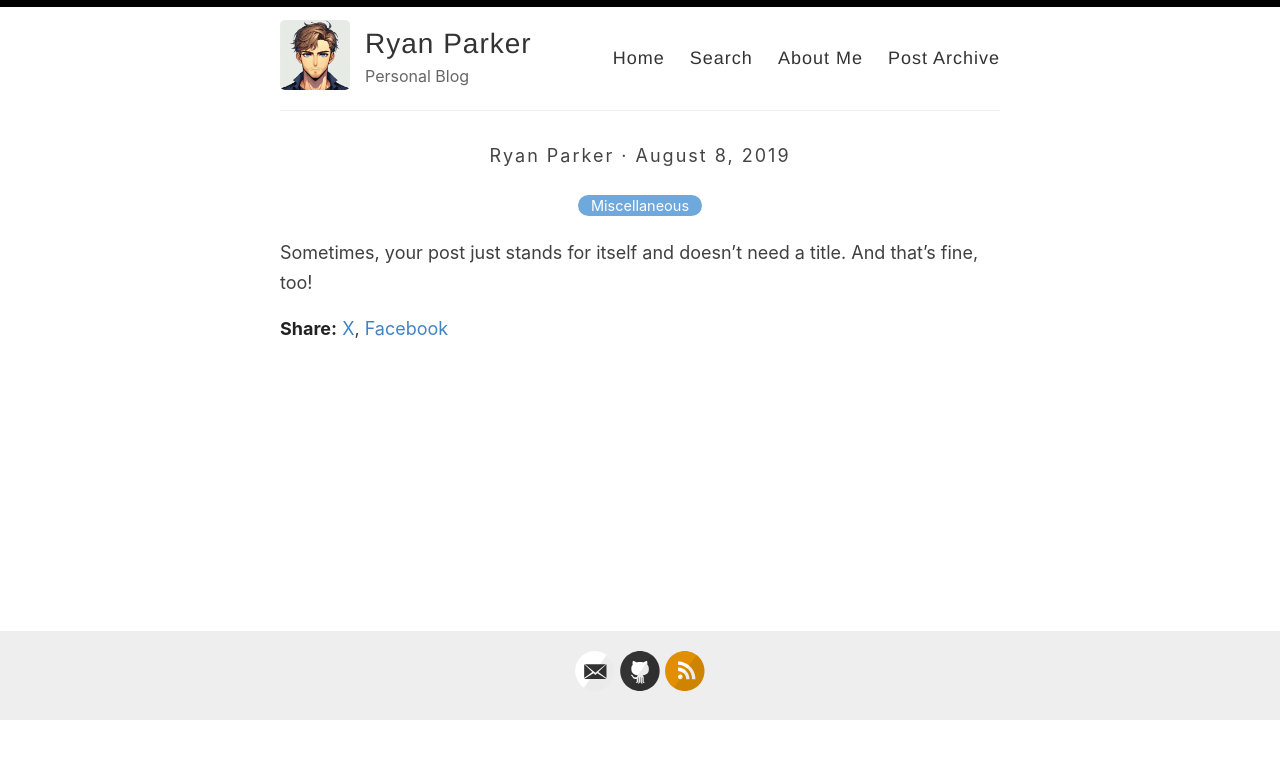
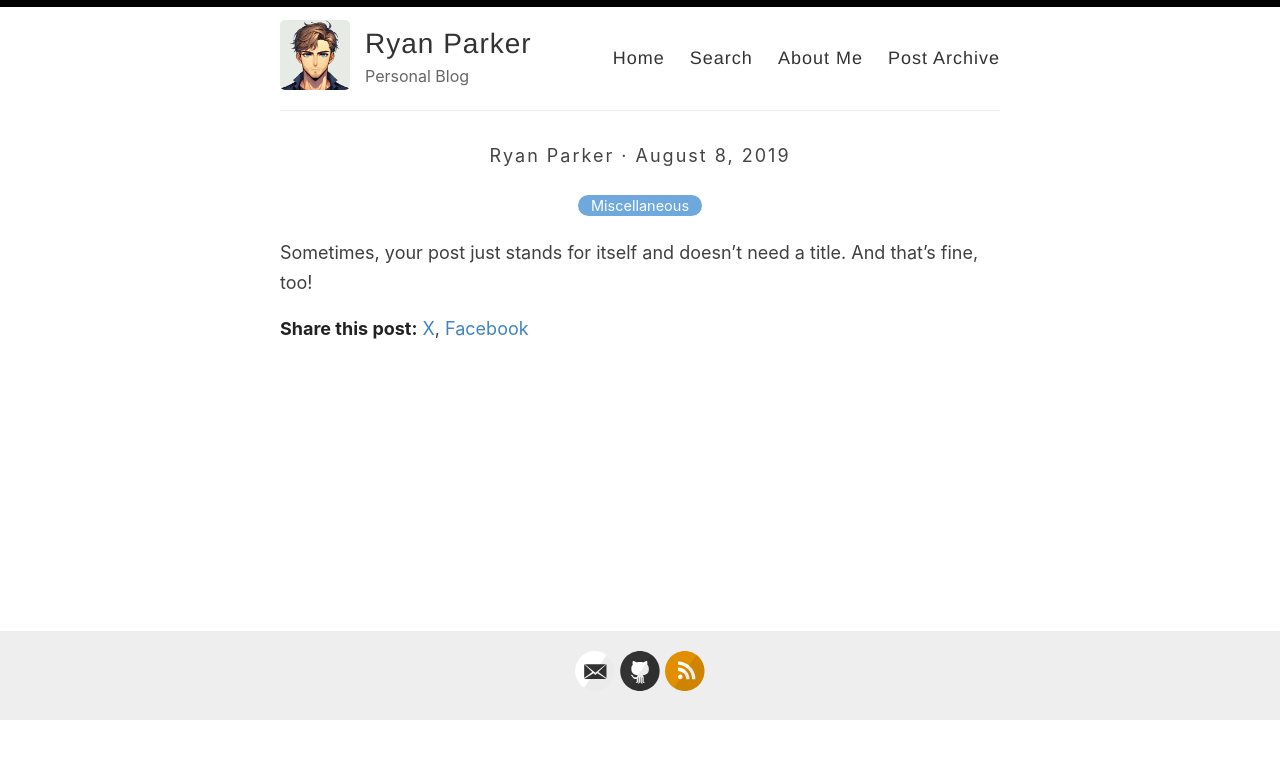
Before and after one commit to ryanparkr/ryanparkr.github.io, a Jekyll site: the page built from _posts/2019-08-08-no-title-posts.md, in a window 1280 px wide. Shown: the top 759 px of the page. Built offline with Jekyll 4.4.1, drawn with Linux system fonts in a browser that asks for light colours.

Commit message:
Update post.html

```diff
--- a/_layouts/post.html
+++ b/_layouts/post.html
@@ -28,7 +28,7 @@ layout: default
   </div>
 
   <div>
-    <p><span class="share-box">Share:</span> <a href="http://x.com/share?text={{ page.title }}&url={{site.url}}{{page.url}}" target="_blank">X</a>, <a href="https://www.facebook.com/sharer.php?u={{site.url}}{{page.url}}" target="_blank">Facebook</a></p>
+    <p><span class="share-box">Share this post:</span> <a href="https://x.com/share?text={{ page.title }}&url={{site.url}}{{page.url}}" target="_blank">X</a>, <a href="https://www.facebook.com/sharer.php?u={{site.url}}{{page.url}}" target="_blank">Facebook</a></p>
   </div>
 
   <!--<div class="date">
```
